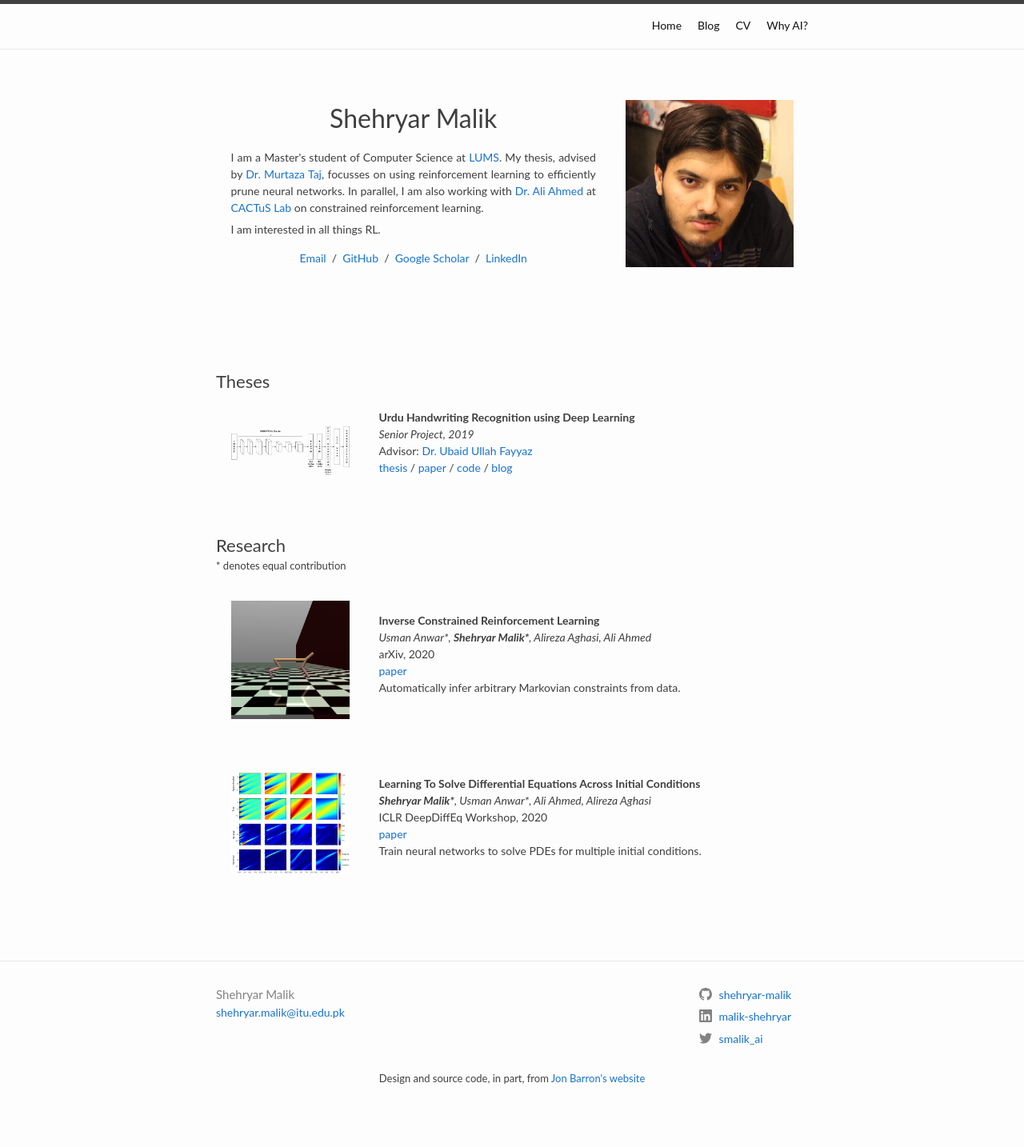
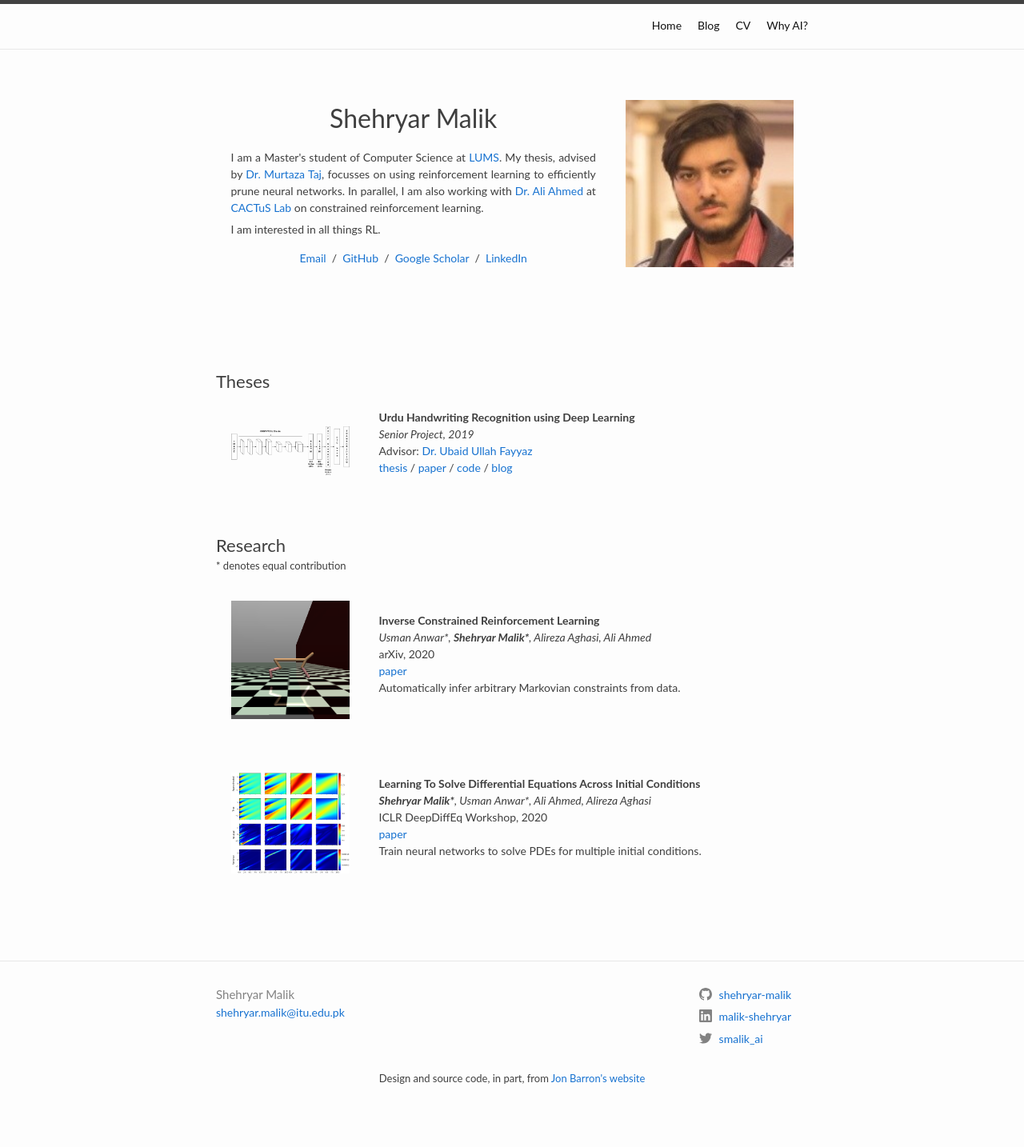
Before and after one commit to shehryar-malik/shehryar-malik.github.io, a Jekyll site: the page built from _layouts/home.html, in a window 1280 px wide. Shown: the whole page at 80% size. Built offline with Jekyll 4.4.1, drawn with Linux system fonts in a browser that asks for light colours.

Commit message:
change pic

```diff
--- a/_layouts/home.html
+++ b/_layouts/home.html
@@ -35,7 +35,7 @@ permalink: /home/
                             </p>
                         </td>
                         <td style="padding:2.5%;width:30%;max-width:30%;border:none;border-collapse:collapse">
-                            <img style="width:100%;max-width:100%" alt="profile photo" src="{{site.baseurl}}/assets/me.jpg">
+                            <img style="width:100%;max-width:100%" alt="profile photo" src="{{site.baseurl}}/assets/me.jpeg">
                         </td>
                     </tr>
                 </table>
```
Also changed, not shown: assets/me.jpeg (added), 1 other file.
